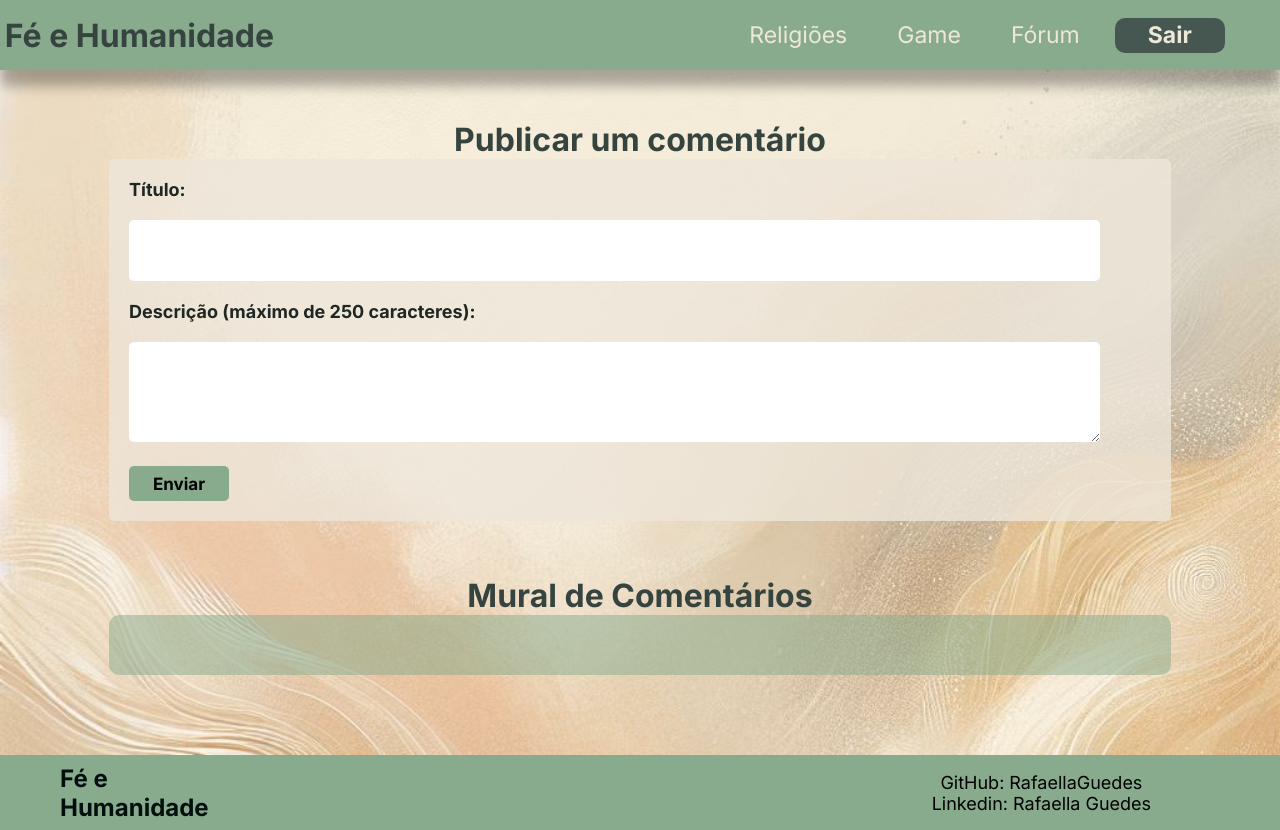
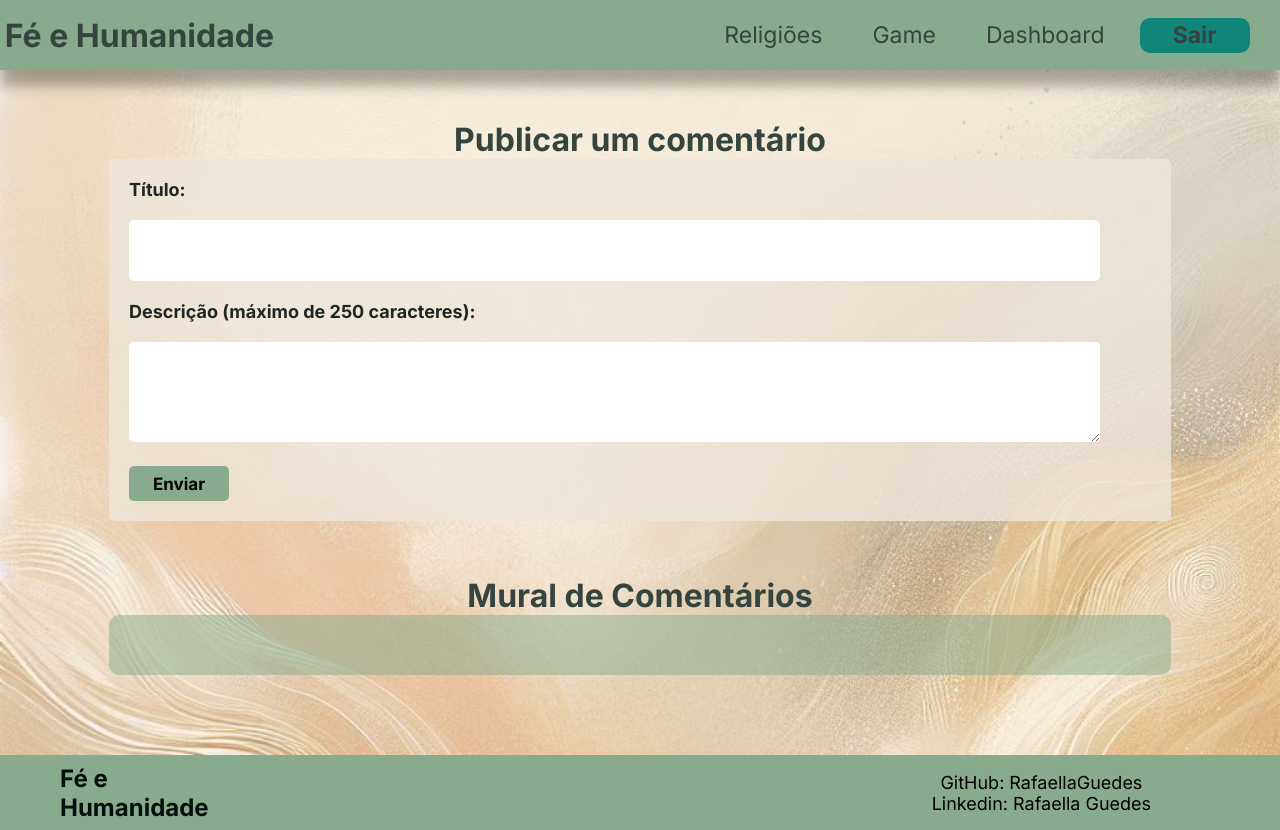
Before and after one commit to RafaellaGuedes/fe_e_humanidade, a website: page public/forum.html in a window 1280 px wide. Drawn offline with Linux system fonts and the light colour scheme; no server answers; a web font is replaced by a local one.

Commit message:
Alterações finais

```diff
--- a/public/css/style.css
+++ b/public/css/style.css
@@ -56,7 +56,7 @@ html {
 #navbar a {
     padding: 15px;
     margin-right: 20px;
-    color: #EEE7DA;
+    color: #36443f;
     font-size: 23px;
     text-decoration: none;
     display: flex;
@@ -70,9 +70,8 @@ a:hover {
 
 #a_cadastro {
     margin-right: 25px;
-    color: #EEE7DA;
     font-weight: bold;
-    background-color: #455750;
+    background-color: #10867b;
     border-radius: 10px;
     height: 10px;
     align-items: center;
--- a/public/css/style_article.css
+++ b/public/css/style_article.css
@@ -34,7 +34,7 @@ body {
 .header a {
     padding: 15px;
     margin-right: 20px;
-    color: #EEE7DA;
+    color: #36443f;
     font-size: 23px;
     text-decoration: none;
     display: flex;
@@ -47,9 +47,8 @@ a:hover {
 
 #a_cadastro {
     margin-right: 25px;
-    color: #EEE7DA;
     font-weight: bold;
-    background-color: #455750;
+    background-color: #10867b;
     border-radius: 10px;
     height: 10px;
     align-items: center;
--- a/public/css/style_cadastro.css
+++ b/public/css/style_cadastro.css
@@ -35,7 +35,7 @@ body {
 .header a {
     padding: 10px;
     margin-right: 15px;
-    color: #EEE7DA;
+    color: #36443f;
     font-size: 23px;
     text-decoration: none;
     display: flex;
@@ -48,9 +48,8 @@ a:hover {
 
 #main {
     margin-right: 25px;
-    color: #EEE7DA;
     font-weight: bold;
-    background-color: #455750;
+    background-color: #10867b;
     border-radius: 10px;
     height: 22px;
     width: 80px;
--- a/public/css/style_dashboard.css
+++ b/public/css/style_dashboard.css
@@ -38,7 +38,7 @@
 .header a {
     padding: 15px;
     margin-right: 20px;
-    color: #EEE7DA;
+    color: #36443f;
     font-size: 23px;
     text-decoration: none;
     display: flex;
@@ -51,11 +51,10 @@ a:hover {
 }
 
 #main {
-    background-color: #455750;
+    background-color: #10867b;
     width: 110px;
     height: 35px;
     margin-right: 25px;
-    color: #EEE7DA;
     font-weight: bold;
     border-radius: 10px;
     align-items: center;
--- a/public/css/style_forum.css
+++ b/public/css/style_forum.css
@@ -38,7 +38,7 @@
 .header a {
     padding: 15px;
     margin-right: 20px;
-    color: #EEE7DA;
+    color: #36443f;
     font-size: 23px;
     text-decoration: none;
     display: flex;
@@ -51,11 +51,10 @@ a:hover {
 }
 
 #main {
-    background-color: #455750;
+    background-color: #10867b;
     width: 110px;
     height: 35px;
     margin-right: 25px;
-    color: #EEE7DA;
     font-weight: bold;
     border-radius: 10px;
     align-items: center;
--- a/public/css/style_game.css
+++ b/public/css/style_game.css
@@ -38,7 +38,7 @@
 .header a {
     padding: 15px;
     margin-right: 20px;
-    color: #EEE7DA;
+    color: #36443f;
     font-size: 23px;
     text-decoration: none;
     display: flex;
@@ -51,11 +51,10 @@ a:hover {
 }
 
 #main {
-    background-color: #455750;
+    background-color: #10867b;
     width: 110px;
     height: 35px;
     margin-right: 25px;
-    color: #EEE7DA;
     font-weight: bold;
     border-radius: 10px;
     align-items: center;
--- a/public/css/style_login.css
+++ b/public/css/style_login.css
@@ -35,7 +35,7 @@
     .header a {
         padding: 15px;
         margin-right: 20px;
-        color: #EEE7DA;
+        color: #36443f;
         font-size: 23px;
         text-decoration: none;
         display: flex;
@@ -48,9 +48,8 @@
 
     #main {
         margin-right: 25px;
-        color: #EEE7DA;
         font-weight: bold;
-        background-color: #455750;
+        background-color: #10867b;
         border-radius: 10px;
         height: 10px;
         align-items: center;
--- a/public/css/style_religioes.css
+++ b/public/css/style_religioes.css
@@ -38,7 +38,7 @@
 .header a {
     padding: 15px;
     margin-right: 20px;
-    color: #EEE7DA;
+    color: #36443f;
     font-size: 23px;
     text-decoration: none;
     display: flex;
@@ -51,11 +51,10 @@ a:hover {
 }
 
 #main {
-    background-color: #455750;
+    background-color: #10867b;
     width: 110px;
     height: 35px;
     margin-right: 25px;
-    color: #EEE7DA;
     font-weight: bold;
     border-radius: 10px;
     align-items: center;
--- a/public/forum.html
+++ b/public/forum.html
@@ -23,7 +23,7 @@
         <div class="navbar">
             <a href="religioes.html">Religiões</a>
             <a href="game.html">Game</a>
-            <a href="forum.html">Fórum</a>
+            <a href="dashboard.html">Dashboard</a>
             <a href="index.html" id="main" onclick="logout()">Sair</a>
         </div>
     </div>
--- a/public/js/game.js
+++ b/public/js/game.js
@@ -123,7 +123,7 @@ function game_over() {
 
     var religion_index = randomItem(name_religion);
 
-    religion_name.innerHTML = religion_index;
+    religion_name.innerHTML = `Você conhece o ${religion_index}?`;
     religion_exp.innerHTML = exp_religion[name_religion.indexOf(religion_index)];
 
 }
```
Also changed, not shown: public/article/article1.html (+1 -1 lines), public/article/article2.html (+1 -1 lines), public/article/article3.html (+1 -1 lines).
